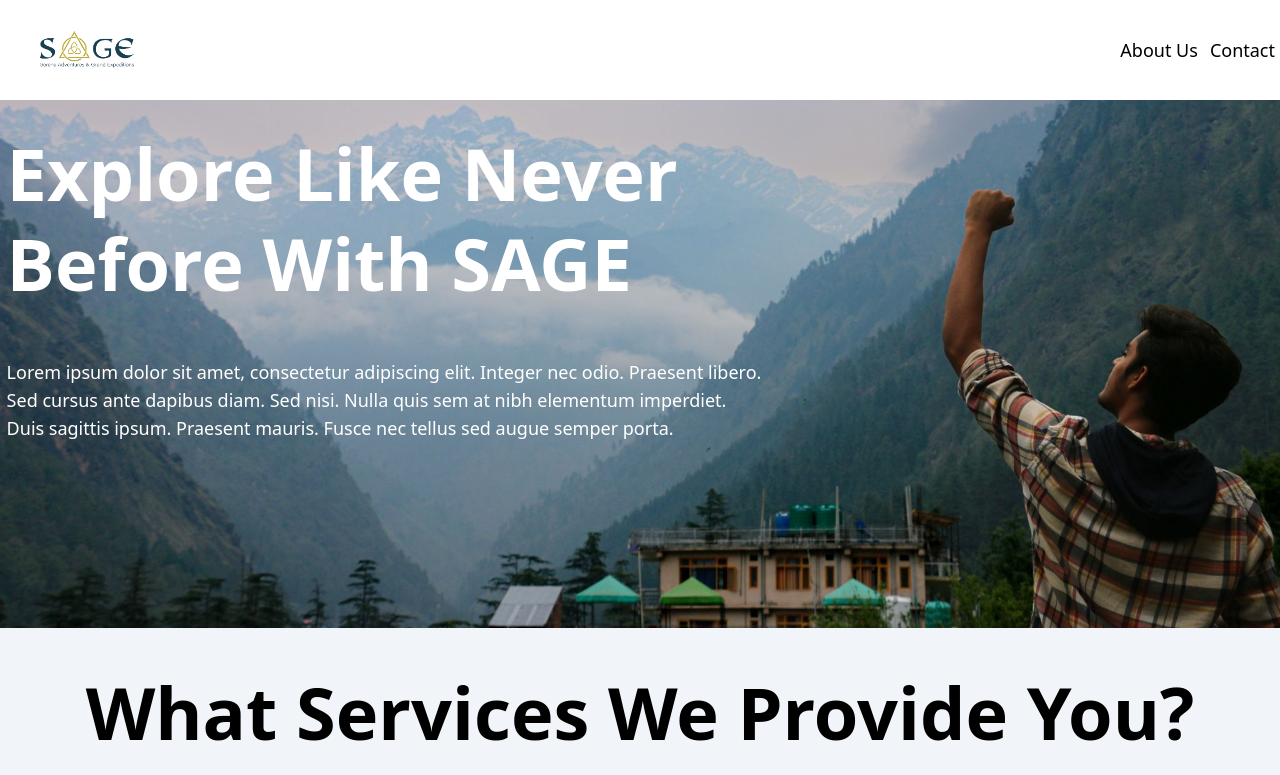
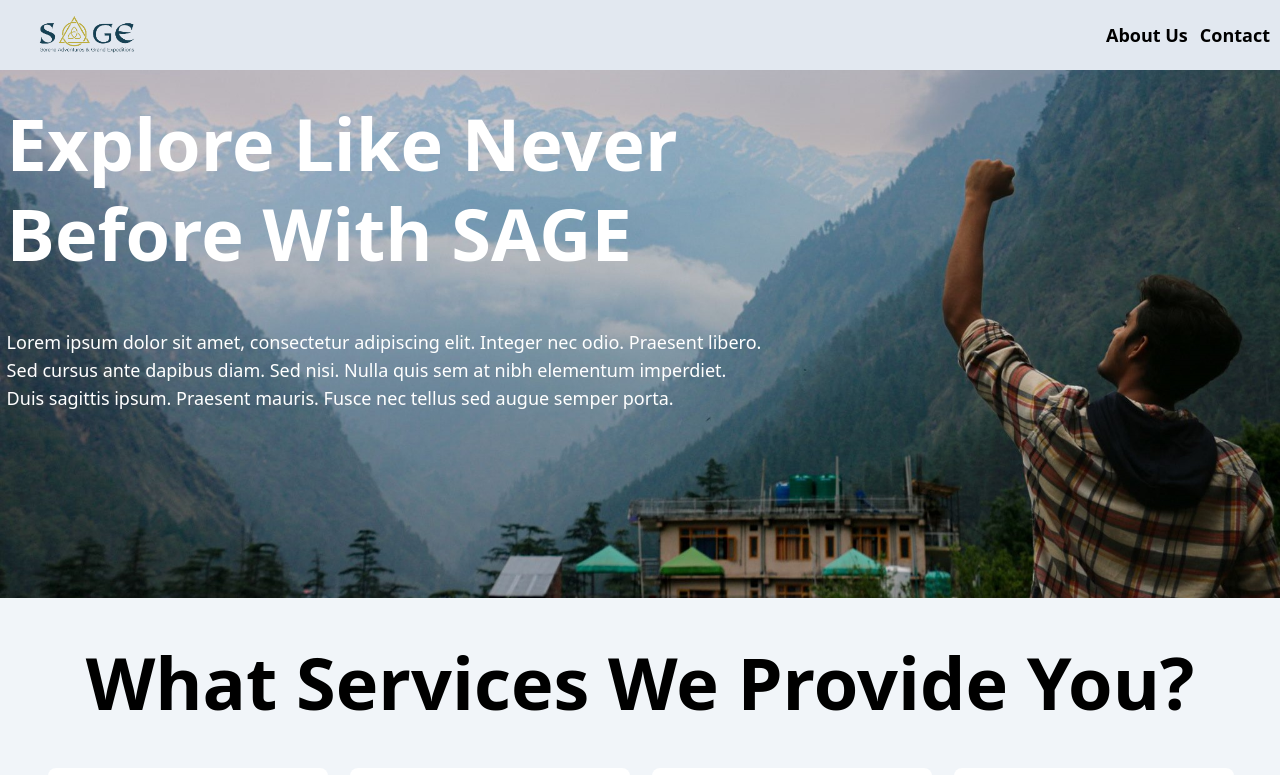
Before and after one commit to wethe-sage/landingSage, a React (Create React App) app: page / in a window 1280 px wide. Shown: the top 775 px of the page. Built offline with nearby package versions, Linux system fonts and the light colour scheme.

Commit message:
updated navbar.js

```diff
--- a/src/Components/Navbar.js
+++ b/src/Components/Navbar.js
@@ -5,8 +5,8 @@ const Navbar = () => {
 
 
   return (
-    <div>
-      <div className='flex justify-between items-center'>
+    <div className=''>
+      <div className='flex h-[70px] shadow-2xl justify-between items-center bg-slate-200'>
         <div>
           <Link to='/'>
           <img src={logo} alt='logo' className='h-[100px]'></img>
@@ -15,14 +15,14 @@ const Navbar = () => {
 
         <div className='  '>
           <ul
-            className='flex gap-3 p-[5px] justify-center align-baseline'>
+            className='flex gap-3 p-[10px] justify-center align-baseline'>
             <li>
-              <Link to='/about' className='text-lg ' >
+              <Link to='/about' className='text-lg font-semibold ' >
                 About Us
               </Link>
             </li>
             <li>
-              <Link to='/contact' className='text-lg' >
+              <Link to='/contact' className='text-lg font-semibold' >
                 Contact
               </Link>
             </li>
```
